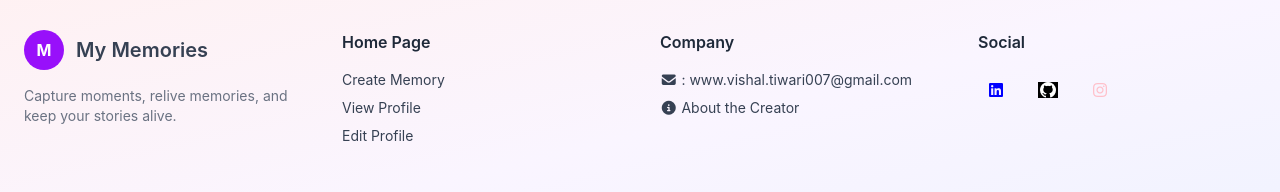
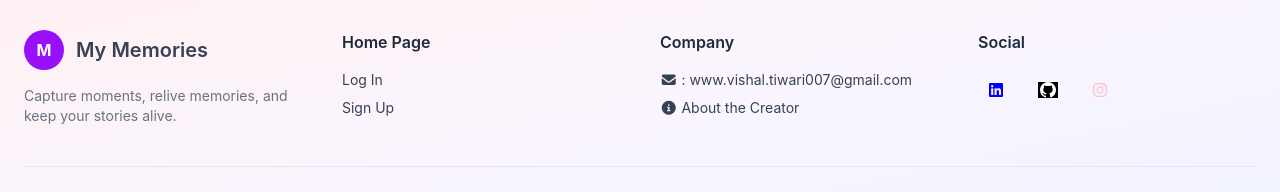
Before and after one commit to Vishal05it/Memories-App, a React (Vite) app in the folder Frontend/: page / in a window 1280 px wide. Shown: the part 948-1140 px from the top of the page. Built offline with nearby package versions, Linux system fonts and the light colour scheme; no server answers.

Commit message:
Footer links modified based upon login

```diff
--- a/Frontend/src/Components/Footer.jsx
+++ b/Frontend/src/Components/Footer.jsx
@@ -1,7 +1,9 @@
 import React from "react";
 import { NavLink } from "react-router-dom";
+import { useAllContexts } from "../Contexts/AllContexts";
 
 function Footer() {
+  let { isLogin } = useAllContexts();
   return (
     <footer className=" border-t border-gray-200 dark:border-gray-700 bg-linear-to-br from-rose-50 via-purple-50 to-indigo-50 dark:from-gray-900 dark:via-purple-950 dark:to-black text-gray-700 dark:text-gray-200">
       <div className="max-w-7xl mx-auto px-6 py-12">
@@ -29,21 +31,39 @@ function Footer() {
               </h3>
             </NavLink>
             <ul className="space-y-2 text-sm">
+              {isLogin ? (
                 <NavLink to="/creatememory">
                   <li className="hover:text-purple-600 mb-2 cursor-pointer">
                     Create Memory
                   </li>
                 </NavLink>
+              ) : (
+                <NavLink to="/login">
+                  <li className="hover:text-purple-600 mb-2 cursor-pointer">
+                    Log In
+                  </li>
+                </NavLink>
+              )}
+              {isLogin ? (
                 <NavLink to="/profilepage">
                   <li className="hover:text-purple-600 mb-2 cursor-pointer">
                     View Profile
                   </li>
                 </NavLink>
+              ) : (
+                <NavLink to="/signup">
+                  <li className="hover:text-purple-600 mb-2 cursor-pointer">
+                    Sign Up
+                  </li>
+                </NavLink>
+              )}
+              {isLogin && (
                 <NavLink to="/editprofile">
                   <li className="hover:text-purple-600 mb-2 cursor-pointer">
                     Edit Profile
                   </li>
                 </NavLink>
+              )}
               {/* <li className="hover:text-purple-600 cursor-pointer"></li> */}
             </ul>
           </div>
```
Lines whose indentation alone changed are shown as unchanged.
